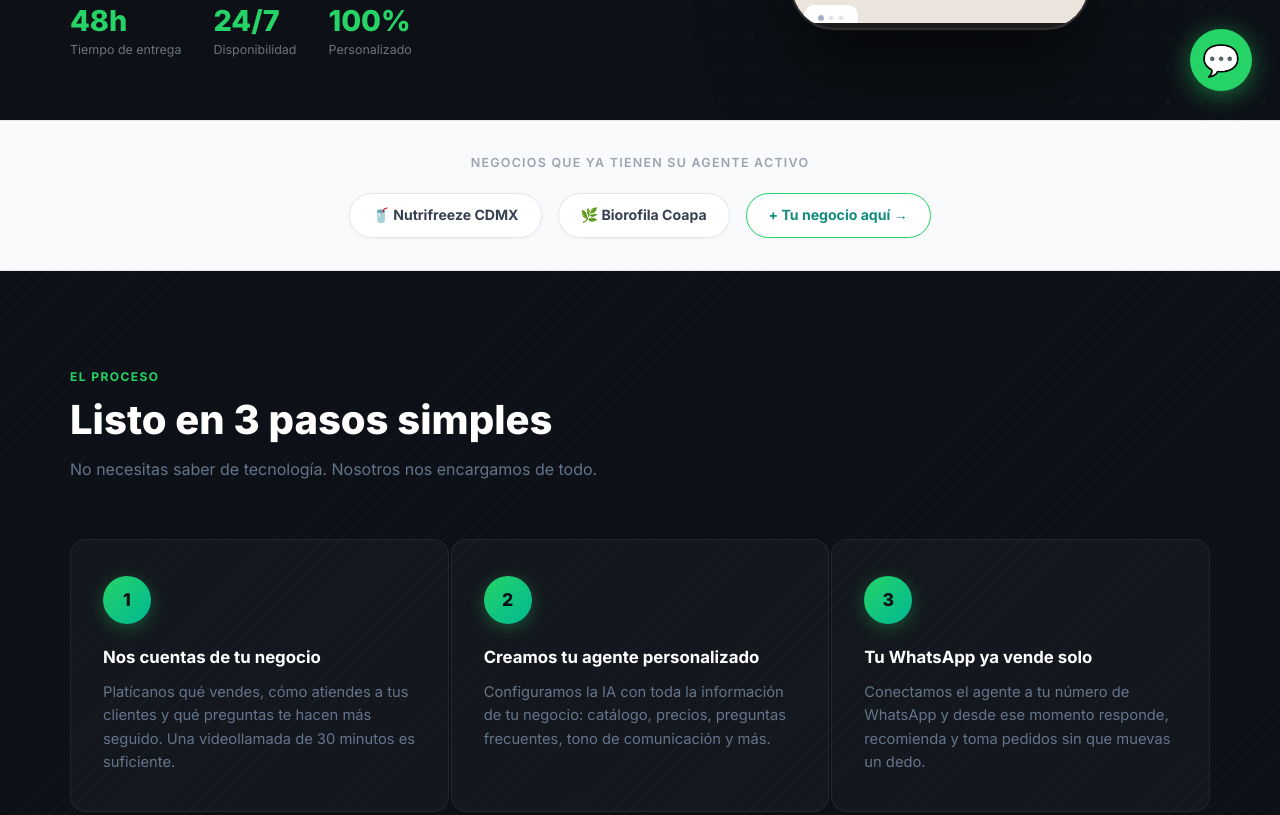
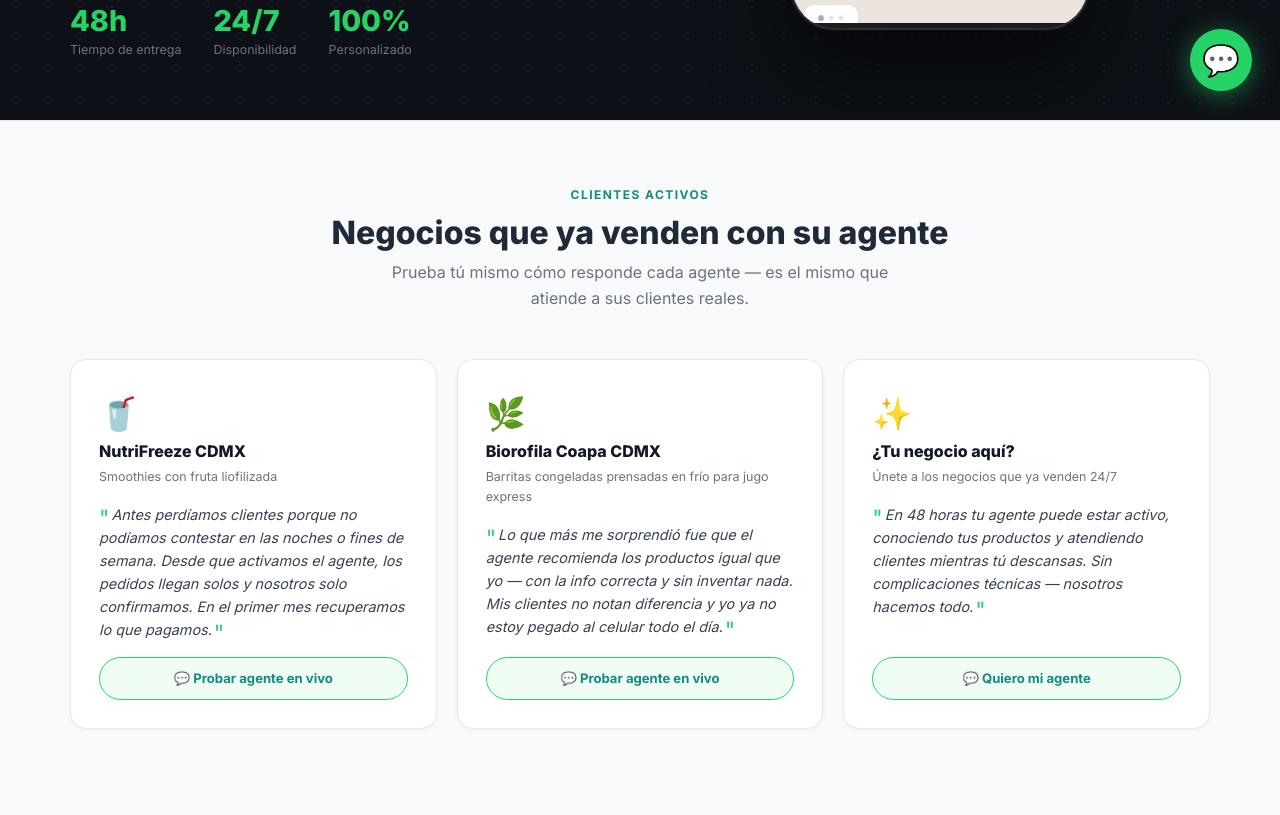
Before and after one commit to ebustamg-glitch/agenzia-landing-, a plain HTML site: page index.html in a window 1280 px wide. Shown: the part 681-1496 px from the top of the page. Drawn offline with Linux system fonts and the light colour scheme.

Commit message:
Testimonios con botón probar agente en vivo por cliente

```diff
--- a/index.html
+++ b/index.html
@@ -133,9 +133,23 @@
     @keyframes pulse { 0%,60%,100%{opacity:0.3;transform:scale(0.8)} 30%{opacity:1;transform:scale(1)} }
 
     /* ─── CLIENTES STRIP ─── */
-    .clientes-strip { background: #f8fafc; border-top: 1px solid #e5e7eb; border-bottom: 1px solid #e5e7eb; padding: 32px 24px; text-align: center; }
-    .clientes-strip p { color: #9ca3af; font-size: 0.78rem; font-weight: 600; text-transform: uppercase; letter-spacing: 0.1em; margin-bottom: 20px; }
-    .logos { display: flex; flex-wrap: wrap; gap: 16px; align-items: center; justify-content: center; }
+    /* ─── CLIENTES TESTIMONIOS ─── */
+    .clientes-section { background: #f8fafc; border-top: 1px solid #e5e7eb; border-bottom: 1px solid #e5e7eb; padding: 64px 24px; }
+    .clientes-section .section-label { color: var(--verde-dark); text-align: center; display: block; }
+    .clientes-section h2 { text-align: center; margin-bottom: 8px; font-size: clamp(1.4rem, 2.5vw, 2rem); }
+    .clientes-section .subtitle { text-align: center; margin: 0 auto 48px; }
+    .testimonios-grid { display: grid; grid-template-columns: repeat(auto-fit, minmax(280px, 1fr)); gap: 20px; max-width: 1140px; margin: 0 auto 40px; }
+    .testimonio-card { background: white; border: 1px solid #e5e7eb; border-radius: var(--radius); padding: 28px; display: flex; flex-direction: column; gap: 16px; box-shadow: 0 1px 4px rgba(0,0,0,0.04); transition: all 0.25s; }
+    .testimonio-card:hover { box-shadow: 0 12px 40px rgba(0,0,0,0.09); transform: translateY(-4px); border-color: rgba(37,211,102,0.3); }
+    .testimonio-emoji { font-size: 2rem; }
+    .testimonio-negocio { font-weight: 800; font-size: 1rem; color: #111827; }
+    .testimonio-giro { font-size: 0.78rem; color: var(--gris); margin-top: 2px; }
+    .testimonio-texto { color: #374151; font-size: 0.9rem; line-height: 1.6; flex: 1; font-style: italic; }
+    .testimonio-texto::before { content: '"'; color: var(--verde); font-size: 1.4rem; font-style: normal; line-height: 0; vertical-align: -6px; margin-right: 2px; }
+    .testimonio-texto::after { content: '"'; color: var(--verde); font-size: 1.4rem; font-style: normal; line-height: 0; vertical-align: -6px; margin-left: 2px; }
+    .btn-demo { display: inline-flex; align-items: center; gap: 8px; background: #f0fdf4; border: 1.5px solid var(--verde); color: var(--verde-dark); padding: 10px 18px; border-radius: 50px; font-weight: 700; font-size: 0.82rem; text-decoration: none; transition: all 0.2s; justify-content: center; }
+    .btn-demo:hover { background: var(--verde); color: white; }
+    .clientes-cta-row { text-align: center; }
     .logo-pill { background: white; border: 1px solid #e5e7eb; border-radius: 50px; padding: 10px 22px; font-weight: 700; font-size: 0.88rem; color: #374151; box-shadow: 0 1px 4px rgba(0,0,0,0.04); }
     .logo-pill.cta-pill { border-color: var(--verde); color: var(--verde-dark); }
 
@@ -425,15 +439,43 @@
   </div>
 </section>
 
-<!-- CLIENTES -->
-<div class="clientes-strip">
-  <p>Negocios que ya tienen su agente activo</p>
-  <div class="logos">
-    <div class="logo-pill">🥤 Nutrifreeze CDMX</div>
-    <div class="logo-pill">🌿 Biorofila Coapa</div>
-    <div class="logo-pill cta-pill">+ Tu negocio aquí →</div>
+<!-- CLIENTES TESTIMONIOS -->
+<section class="clientes-section">
+  <div class="container">
+    <span class="section-label">Clientes activos</span>
+    <h2>Negocios que ya venden con su agente</h2>
+    <p class="subtitle">Prueba tú mismo cómo responde cada agente — es el mismo que atiende a sus clientes reales.</p>
+    <div class="testimonios-grid">
+      <div class="testimonio-card fade-in">
+        <div>
+          <div class="testimonio-emoji">🥤</div>
+          <div class="testimonio-negocio">NutriFreeze CDMX</div>
+          <div class="testimonio-giro">Smoothies con fruta liofilizada</div>
+        </div>
+        <p class="testimonio-texto">Antes perdíamos clientes porque no podíamos contestar en las noches o fines de semana. Desde que activamos el agente, los pedidos llegan solos y nosotros solo confirmamos. En el primer mes recuperamos lo que pagamos.</p>
+        <a class="btn-demo" href="https://wa.me/525545390970?text=Hola,%20quiero%20conocer%20sus%20productos" target="_blank">💬 Probar agente en vivo</a>
+      </div>
+      <div class="testimonio-card fade-in">
+        <div>
+          <div class="testimonio-emoji">🌿</div>
+          <div class="testimonio-negocio">Biorofila Coapa CDMX</div>
+          <div class="testimonio-giro">Barritas congeladas prensadas en frío para jugo express</div>
+        </div>
+        <p class="testimonio-texto">Lo que más me sorprendió fue que el agente recomienda los productos igual que yo — con la info correcta y sin inventar nada. Mis clientes no notan diferencia y yo ya no estoy pegado al celular todo el día.</p>
+        <a class="btn-demo" href="https://wa.me/525516957962?text=Hola,%20quiero%20conocer%20sus%20productos" target="_blank">💬 Probar agente en vivo</a>
+      </div>
+      <div class="testimonio-card fade-in">
+        <div>
+          <div class="testimonio-emoji">✨</div>
+          <div class="testimonio-negocio">¿Tu negocio aquí?</div>
+          <div class="testimonio-giro">Únete a los negocios que ya venden 24/7</div>
+        </div>
+        <p class="testimonio-texto">En 48 horas tu agente puede estar activo, conociendo tus productos y atendiendo clientes mientras tú descansas. Sin complicaciones técnicas — nosotros hacemos todo.</p>
+        <a class="btn-demo" href="https://wa.me/525644145407?text=Hola,%20quiero%20activar%20mi%20agente%20de%20WhatsApp" target="_blank">💬 Quiero mi agente</a>
+      </div>
+    </div>
   </div>
-</div>
+</section>
 
 <!-- COMO FUNCIONA -->
 <section class="how-bg" id="como-funciona">
```
